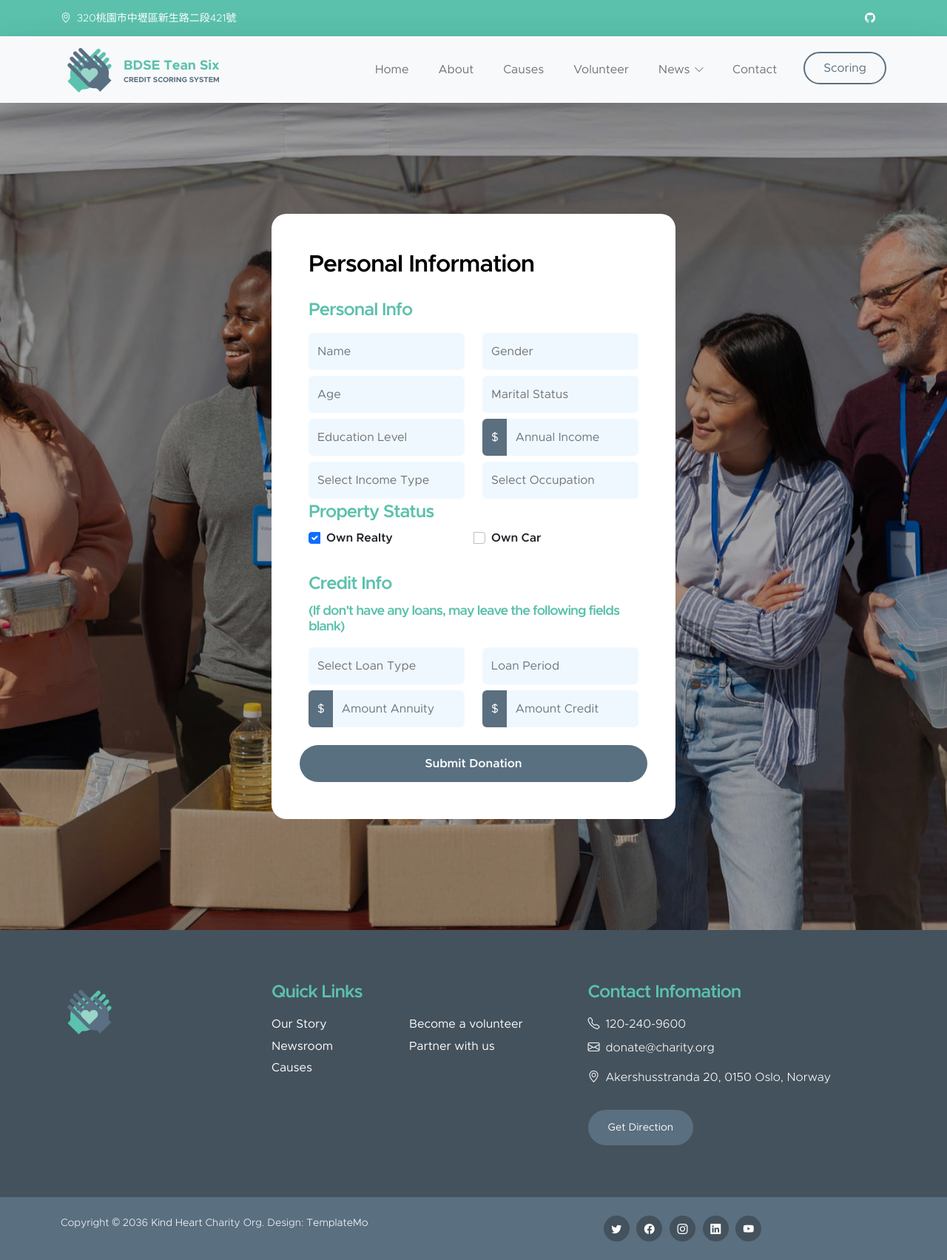
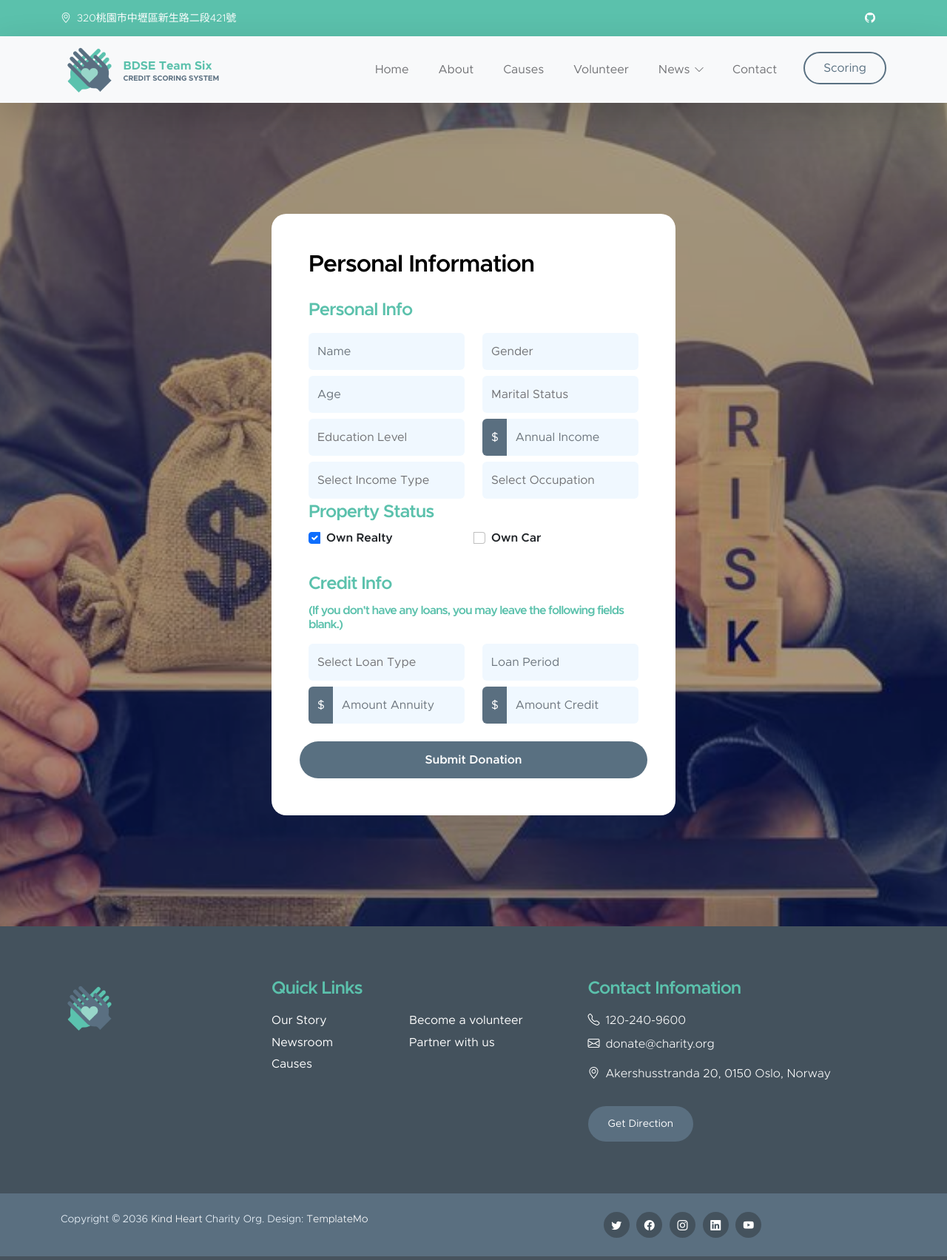
Before and after one commit to WangHungHsun/BDSE31TeamSix, a Flask app: page /form in a window 1280 px wide. Shown: the whole page at 74% size. Run offline with Flask 3, Linux system fonts and the light colour scheme; some libraries are stand-ins or nearby versions.

Commit message:
update form background photo

```diff
--- a/front_end/static/css/templatemo-kind-heart-charity.css
+++ b/front_end/static/css/templatemo-kind-heart-charity.css
@@ -66,7 +66,7 @@ https://templatemo.com/tm-581-kind-heart-charity
   --h3-font-size: 32px;
   --h4-font-size: 28px;
   --h5-font-size: 24px;
-  --h6-font-size: 18px;
+  --h6-font-size: 16px;
   --p-font-size: 16px;
   --btn-font-size: 18px;
   --copyright-font-size: 14px;
@@ -763,7 +763,7 @@ strong {
   DONATE
 -----------------------------------------*/
 .donate-section {
-  background-image: url('../images/different-people-doing-volunteer-work.jpg');
+  background-image: url('../images/program in financial services.jpg');
   background-repeat: no-repeat;
   background-position: center;
   background-size: cover;
--- a/front_end/templates/_navbar.html
+++ b/front_end/templates/_navbar.html
@@ -2,7 +2,7 @@
     <a class="navbar-brand" href="/">
         <img src="../static/images/logo.png" class="logo img-fluid" alt="">
         <span>
-            BDSE Tean Six
+            BDSE Team Six
             <small>Credit Scoring System</small>
         </span>
     </a>
--- a/front_end/templates/form.html
+++ b/front_end/templates/form.html
@@ -163,7 +163,8 @@
                                 <div class="col-lg-12 col-12">
                                     <h5 class="mt-1">Credit Info</h5>
                                 </div>
-                                <h6 class="mt-1">(If don't have any loans, may leave the following fields blank)
+                                <h6 class="mt-1">(If you don't have any loans, you may leave the following fields
+                                    blank.)
                                 </h6>
                                 <div class="col-lg-6 col-12 mt-2">
                                     <select name="loan-type" id="loan-type" class="form-control" required>
--- a/front_end/templates/index.html
+++ b/front_end/templates/index.html
@@ -38,7 +38,7 @@
                                             class="carousel-image img-fluid" alt="...">
 
                                         <div class="carousel-caption d-flex flex-column justify-content-end">
-                                            <h1>be a Kind Heart</h1>
+                                            <h1>be a </h1>
 
                                             <p>Professional charity theme based on Bootstrap 5.2.2</p>
                                         </div>
```
Also changed, not shown: front_end/static/images/program in financial services.jpg (added).
